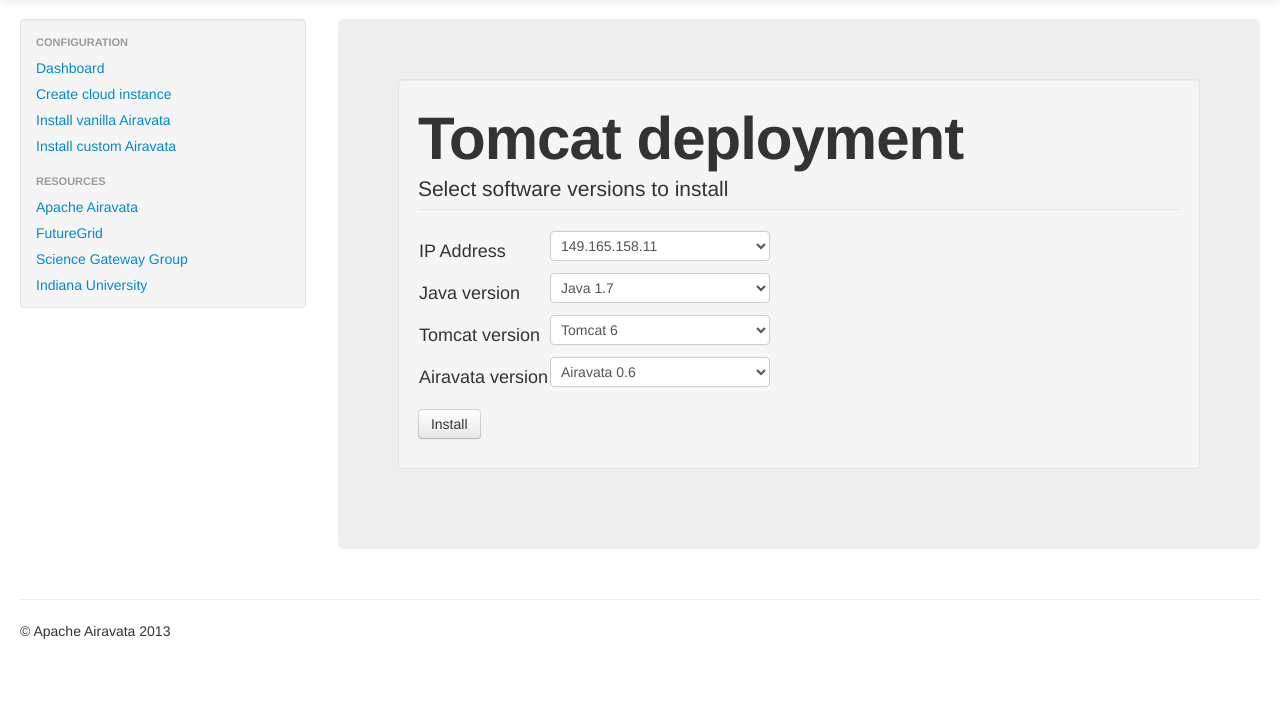
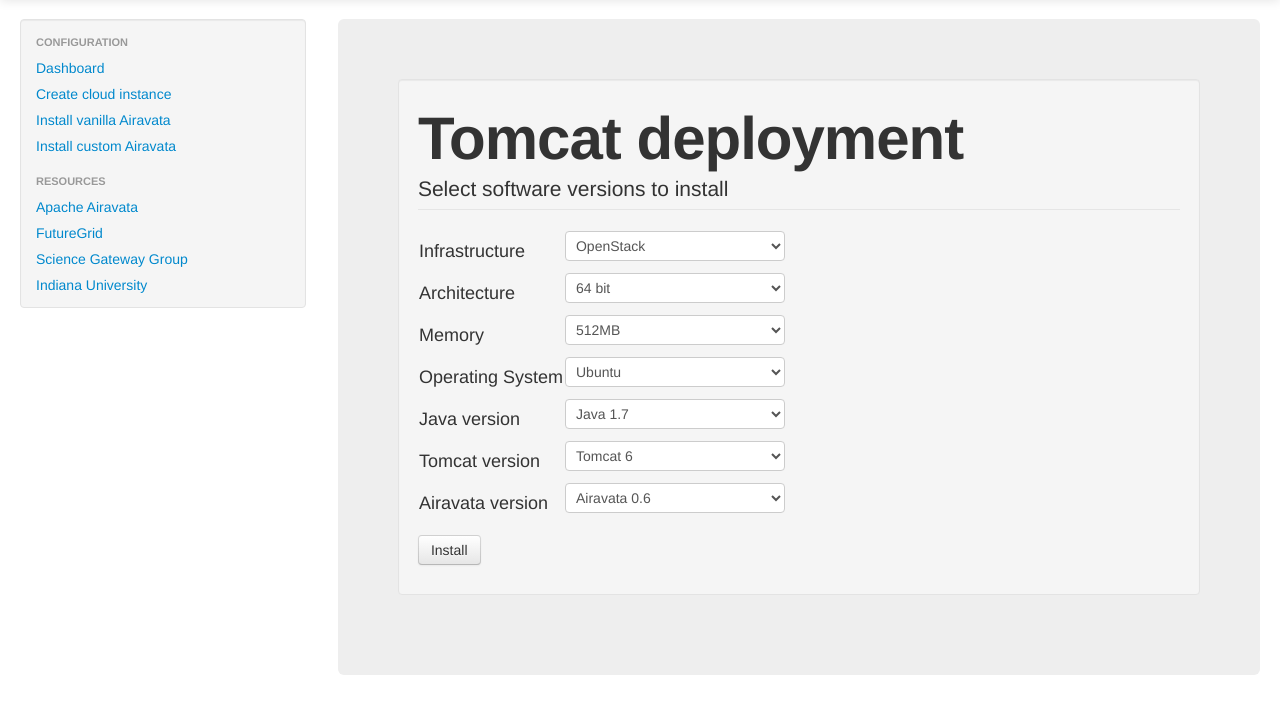
Before and after one commit to futuregrid/flask_oneclick, a Flask app: page /configure_custom in a window 1280 px wide. Shown: the part 41-756 px from the top of the page. Before the commit the page ends 680 px from the top, so only its background shows below. Run offline with Flask 2, Linux system fonts and the light colour scheme; some libraries are stand-ins or nearby versions.

Commit message:
Updating the image creation htmls.

```diff
--- a/flask_airavata/src/image.py
+++ b/flask_airavata/src/image.py
@@ -1,3 +1,8 @@
+##
+## Creates an image in the FutureGrid environement with the given input data
+##
+
+
 import sys
 sys.path.insert(0, './')
 sys.path.insert(0, '../')
@@ -11,43 +16,42 @@
 from datetime import datetime
 from cloudmesh.cm_config import cm_config
 from datetime import datetime
-try:
-    from sh import xterm
-except:
-    print "xterm not suppported"
-import yaml
 
 
-print "Start executing the script"
+class CloudConfigManager():
 
-#### setting up reading path for the use of yaml################
-default_path = '.futuregrid/cloudmesh.yaml'
-home = os.environ['HOME']
-filename = "%s/%s" % (home, default_path)
+    def start_image(self, args):
+        print "Generating an image in the FutureGrid environement"
 
-#### end of setting up reading path for the use of yaml################
+        cloud = args['cloud']
+        username = args['username']
+        userId = args['userId']
+        instanceId = args['instanceId']
+        imageSize = args['imageSize']
+        publicKey = args['publicKey']
 
-cloud = "grizzly-openstack"
-clouds = cloudmesh()
-clouds.refresh()
-d = clouds.configuration
-print d.clouds
+        # setting up reading path for the use of yaml
+        default_path = '.futuregrid/cloudmesh.yaml'
+        home = os.environ['HOME']
+        filename = "%s/%s" % (home, default_path)
 
-#sys.exit()
+        clouds = cloudmesh()
+        clouds.refresh()
+        #d = clouds.configuration
+        #id = clouds.create(cloud, username, userId, instanceId, imageSize, publicKey)
+        #print "image id : ", id
+
+        print clouds.clouds['india-openstack']['servers']['f1c8e310-282c-4572-a605-129e32bc76ae']
 
 
-print clouds.get()
-#image = d.get()["cloudmesh"]["clouds"][cloud]["image"]
-#print image
-#sys.exit()
-#print clouds.configuration
+if __name__ == '__main__':
+    args = {}
+    args['cloud'] = "india-openstack"
+    args['username'] = "heshan"
+    args['userId'] = "1"
+    args['instanceId'] = "6d2bca76-8fff-4d57-9f29-50378539b4fa"
+    args['imageSize'] = "m1.tiny"
+    args['publicKey'] = "heshan-key"
 
-
-print d.userkeys("default")
-
-
-key = d.userkeys("default")
-print key
-#sys.exit()
-# cloud_name, prefix, index, image_id, flavor_name, key
-clouds.create(cloud, "heshan", "1", "ktanaka/ubuntu1204-ramdisk.manifest.xml", "openstack", "/N/u/heshan/.futuregrid/openstack/pk.pem")
+    manager = CloudConfigManager()
+    manager.start_image(args)
--- a/flask_airavata/src/templates/configure_custom.html
+++ b/flask_airavata/src/templates/configure_custom.html
@@ -88,14 +88,35 @@
 		 <fieldset>
 		   <legend>Select software versions to install</legend>
 		     <table>
-		     <tr> <td>IP Address</td><td> <select name="ip_address">
+		     <tr> <td>Infrastructure</td><td> <select name="dropdown_infrastructure">
+							<option value="openstack">OpenStack</option>
+							<option value="Amazon">Amazon</option>
+							<option value="Eucalyptus">Eucalyptus</option>
+							</select></td></tr>
+		     <tr> <td>Architecture</td><td> <select name="dropdown_architecture">
+							<option value="64bit">64 bit</option>
+							<option value="x86">x86</option>
+							</select></td></tr>
+		     <tr> <td>Memory</td><td> <select name="dropdown_memory">
+							<option value="512mb">512MB</option>
+							<option value="1gb">1GB</option>
+							<option value="2gb">2GB</option>
+							<option value="4gb">4GB</option>
+							<option value="8gb">8GB</option>
+							</select></td></tr>
+		     <tr> <td>Operating System</td><td> <select name="dropdown_os">
+							<option value="ubuntu">Ubuntu</option>
+							<option value="redhat">RedHat</option>
+							<option value="centos">CentOS</option>
+							</select></td></tr>
+		     <!--tr> <td>IP Address</td><td> <select name="ip_address">
 							<option value="149.165.158.11">149.165.158.11</option>
 							<option value="149.165.158.45">149.165.158.45</option>
 							<option value="149.165.158.135">149.165.158.135</option>
 							<option value="149.165.158.142">149.165.158.142</option>
 							<option value="149.165.158.143">149.165.158.143</option>
 							<option value="149.165.158.198">149.165.158.198</option>
-							</select></td></tr>
+							</select></td></tr-->
 		     <tr> <td>Java version</td><td> <select name="dropdown_java">
 							<option value="17">Java 1.7</option>
 							<option value="16">Java 1.6</option>
```
Also changed, not shown: flask_airavata/src/templates/configure_base.html (+23 -2 lines).
